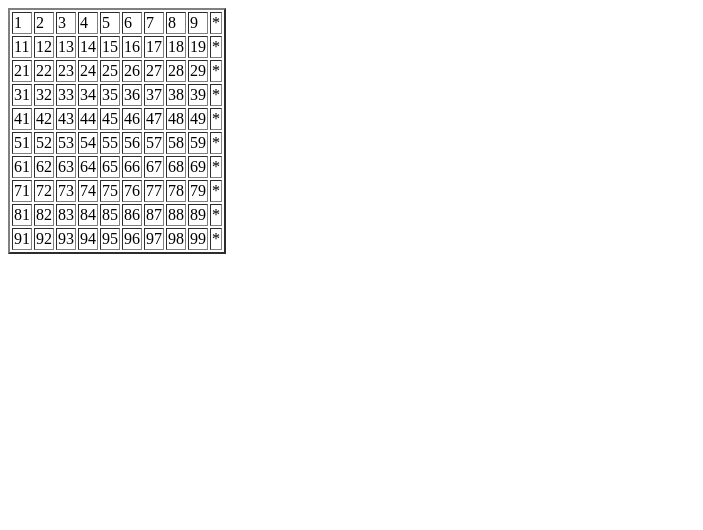
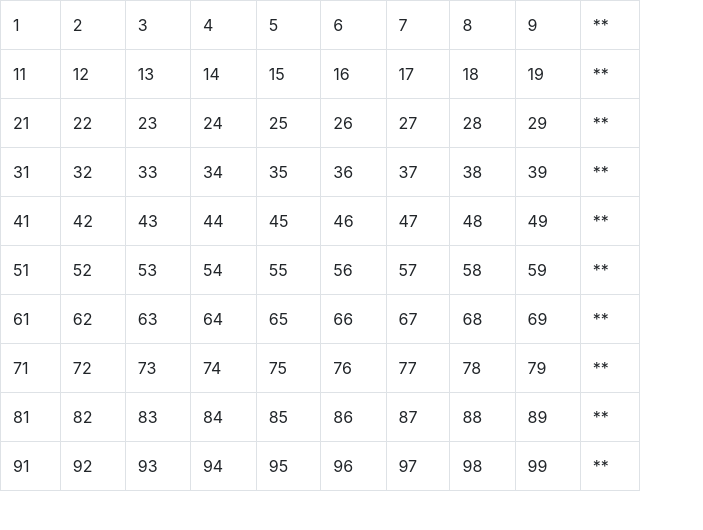
Before and after one commit to niinpatel/10x10gridgame, a plain HTML site: page index.html in a window 1280 px wide. Both pictures are taken after a click on the element "10". Shown: the whole page, without its empty margins (0-703 px from the left). Drawn offline with nearby package versions, Linux system fonts and the light colour scheme.

Commit message:
design and optimization

```diff
--- a/index.html
+++ b/index.html
@@ -3,9 +3,29 @@
 <head>
     <meta charset="UTF-8">
     <title>Title</title>
+    <meta name="viewport" content="width=device-width, initial-scale=1, shrink-to-fit=no">
+    <!-- Bootstrap CSS -->
+    <link rel="stylesheet" href="https://stackpath.bootstrapcdn.com/bootstrap/4.1.0/css/bootstrap.min.css"
+          integrity="sha384-9gVQ4dYFwwWSjIDZnLEWnxCjeSWFphJiwGPXr1jddIhOegiu1FwO5qRGvFXOdJZ4" crossorigin="anonymous">
+
 </head>
 <body>
 
 <script src="scripts.js"></script>
+
+<!-- Optional JavaScript for bootstrap -->
+<!-- jQuery first, then Popper.js, then Bootstrap JS -->
+<script src="https://code.jquery.com/jquery-3.3.1.slim.min.js"
+        integrity="sha384-q8i/X+965DzO0rT7abK41JStQIAqVgRVzpbzo5smXKp4YfRvH+8abtTE1Pi6jizo"
+        crossorigin="anonymous"></script>
+<script src="https://cdnjs.cloudflare.com/ajax/libs/popper.js/1.14.0/umd/popper.min.js"
+        integrity="sha384-cs/chFZiN24E4KMATLdqdvsezGxaGsi4hLGOzlXwp5UZB1LY//20VyM2taTB4QvJ"
+        crossorigin="anonymous"></script>
+<script src="https://stackpath.bootstrapcdn.com/bootstrap/4.1.0/js/bootstrap.min.js"
+        integrity="sha384-uefMccjFJAIv6A+rW+L4AHf99KvxDjWSu1z9VI8SKNVmz4sk7buKt/6v9KI65qnm"
+        crossorigin="anonymous"></script>
+
+
+
 </body>
 </html>
--- a/scripts.js
+++ b/scripts.js
@@ -1,28 +1,28 @@
 // get the reference for the body
-var body = document.getElementsByTagName("body")[0];
+let body = document.getElementsByTagName("body")[0];
 
 // creates a <table> element and a <tbody> element
-var tbl = document.createElement("table");
-var tblBody = document.createElement("tbody");
+let tbl = document.createElement("table");
+let tblBody = document.createElement("tbody");
 
 index = 1;
 // creating all cells
-for (var i = 1; i <= 10; i++) {
+for (let i = 1; i <= 10; i++) {
     // creates a table row
-    var row = document.createElement("tr");
+    let row = document.createElement("tr");
 
-    for (var j = 1; j <= 10; j++) {
+    for (let j = 1; j <= 10; j++) {
         // Create a <td> element and a text node, make the text
         // node the contents of the <td>, and put the <td> at
         // the end of the table row
-        var cell = document.createElement("td");
-        var cellText = document.createTextNode(index);
+        let cell = document.createElement("td");
+        let cellText = document.createTextNode(index);
         cell.appendChild(cellText);
         cell.addEventListener("click", function (e) {
             destroy(e.target.textContent);
         }, false);
         row.appendChild(cell);
-        index++
+        index++;
     }
 
     // add the row to the end of the table body
@@ -34,20 +34,17 @@ tbl.appendChild(tblBody);
 // appends <table> into <body>
 body.appendChild(tbl);
 // sets the border attribute of tbl to 2;
-tbl.setAttribute("border", "2");
-
+tbl.setAttribute("class", "table table-bordered w-50")
+let allCells = document.getElementsByTagName("td");
 
 
 function destroy(number) {
-    allCells = document.getElementsByTagName("td");
 
 
-    for (var i = 0; i < allCells.length; i++){
+    for (let i = 1, length = allCells.length; i <= length; i++) {
 
-        cellValue = i + 1;
-
-        if (cellValue%number === 0){
-            allCells[i].textContent = "*"
+        if (i % number === 0) {
+            allCells[i-1].textContent = "**"
         }
 
     }
```
